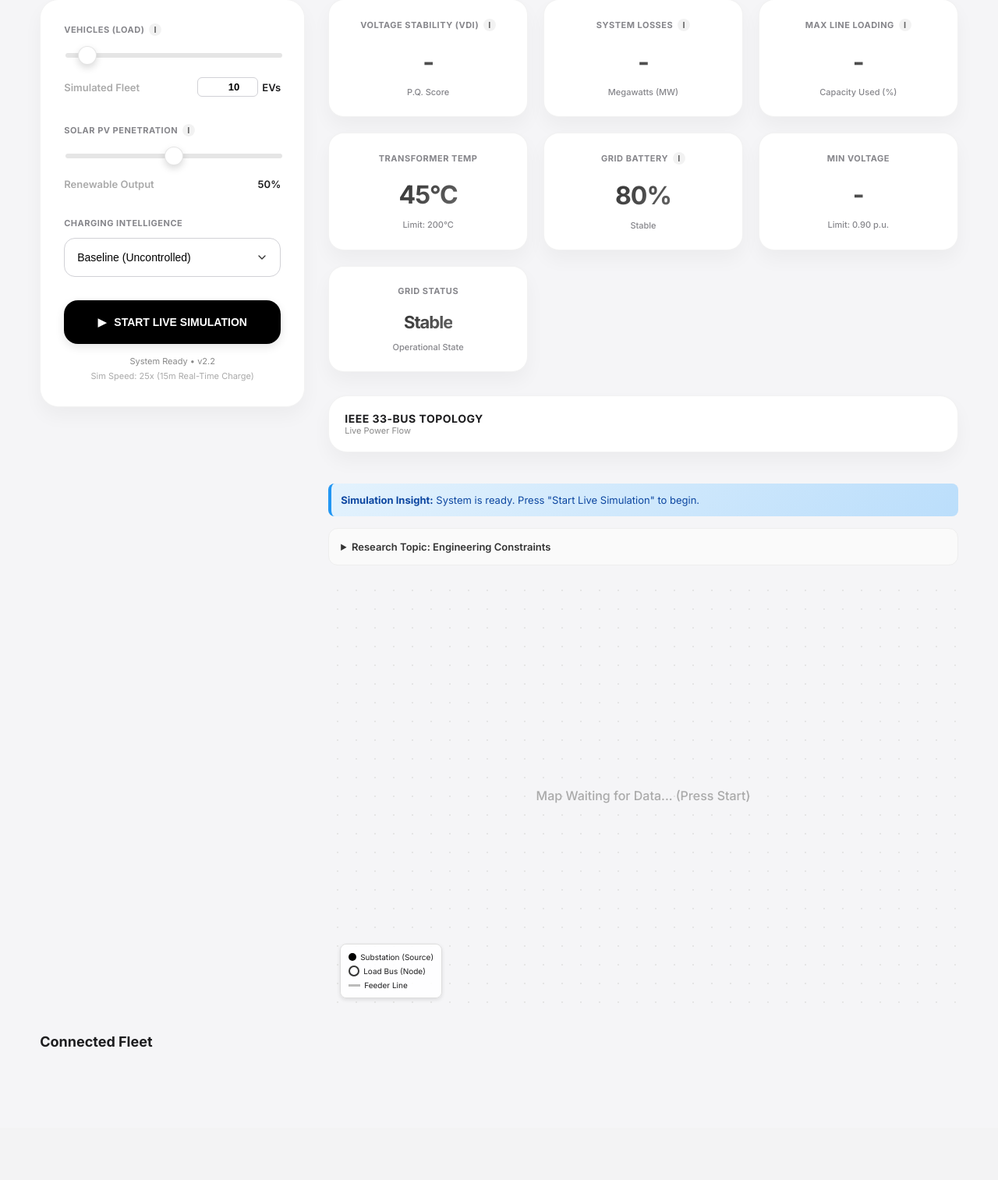
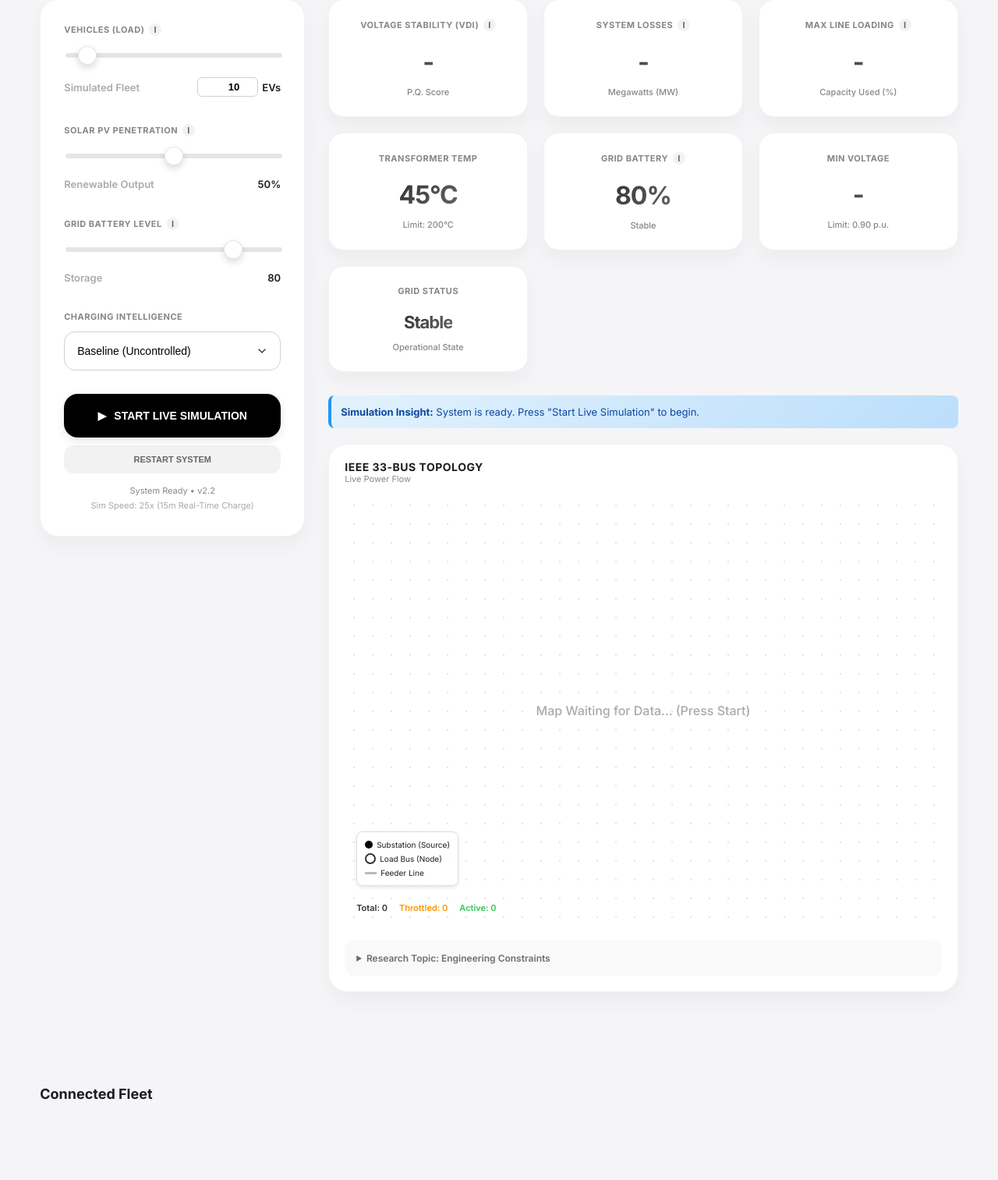
Before and after one commit to micheal-p/GridOS, a Flask app: page / in a window 1280 px wide. Shown: the part 172-1685 px from the top of the page at 78% size. Before the commit the page ends 1515 px from the top, so only its background shows below. Run offline with Flask 3, Linux system fonts and the light colour scheme; some libraries are stand-ins or nearby versions.

Commit message:
feat: Add simulation reset endpoint, battery level UI control, and enhance map display with fleet statistics.

```diff
--- a/app.py
+++ b/app.py
@@ -513,7 +513,7 @@ def run_simulation(num_cars, solar_intensity, strategy, battery_override=None):
     if grid_state["is_blackout"]:
          layman_explanation = "TOTAL BLACKOUT: The Island Grid has collapsed. No Solar or Battery power available."
     elif total_solar_mw < 0.1:
-         layman_explanation = "Running on Battery Reserves. Solar is OFF. Conserving energy is critical."
+         layman_explanation = "Running on GRID BATTERY. Solar is OFF (Night Mode). System will collapse if Battery hits 0%."
     elif total_requested_mw > available_supply_mw:
          layman_explanation = f"Generation Deficit! Solar ({total_solar_mw:.1f}MW) cannot meet Demand. Throttling all cars to prevent collapse."
 
@@ -569,5 +569,16 @@ def simulate():
     except Exception as e:
         return jsonify({"error": str(e)}), 500
 
+@app.route('/reset', methods=['POST'])
+def reset_simulation():
+    global grid_state
+    # Reset to initial defaults
+    grid_state["battery_kwh"] = 8000.0
+    grid_state["transformer_temp"] = 45.0
+    grid_state["is_blackout"] = False
+    grid_state["history"] = []
+    grid_state["fleet"] = [] # Clear persistent fleet
+    return jsonify({"status": "reset", "message": "Simulation State Cleared"})
+
 if __name__ == '__main__':
     app.run(debug=True)
--- a/templates/index.html
+++ b/templates/index.html
@@ -430,6 +430,21 @@
                 </div>
             </div>
 
+            <div style="margin-bottom: 35px;">
+                <label>
+                    Grid Battery Level
+                    <span class="tooltip-container"
+                        data-tooltip="Manually charge/discharge the community battery. Set to 0% with 0% Solar to test Blackout.">
+                        <span class="info-icon">i</span>
+                    </span>
+                </label>
+                <input type="range" id="battRange" min="0" max="100" value="80" oninput="uiUpdate('batt')">
+                <div style="display:flex; justify-content:space-between; font-size:13px; font-weight:600;">
+                    <span style="color:#aaa;">Storage</span>
+                    <span><span id="battVal">80</span></span>
+                </div>
+            </div>
+
             <label>Charging Intelligence</label>
             <select id="strategy">
                 <option value="dumb">Baseline (Uncontrolled)</option>
@@ -437,8 +452,12 @@
                 <option value="priority">Priority (Shortest Job First)</option>
             </select>
 
-            <button class="run-btn" onclick="toggleAutoRun()" id="autoBtn">
+            <button class="run-btn" onclick="toggleAutoRun()" id="autoBtn" style="margin-bottom:10px;">
                 <span id="playIcon">▶</span> <span id="btnText">START LIVE SIMULATION</span>
+            </button>
+            <button onclick="resetSystem()"
+                style="width:100%; padding:12px; background:rgba(0,0,0,0.05); color:#666; border:none; border-radius:12px; font-size:11px; font-weight:700; cursor:pointer;">
+                RESTART SYSTEM
             </button>
             <div style="margin-top:15px; font-size:11px; color:#888; text-align:center; line-height:1.4;">
                 <div id="log">System Ready • v2.2</div>
@@ -509,32 +528,24 @@
                 </div>
             </div>
 
-            <!-- Map -->
-            <div class="map-section">
-                <div style="font-weight:700; font-size:14px; letter-spacing:0.5px;">IEEE 33-BUS TOPOLOGY</div>
-                <div style="font-size:11px; color:#888;">Live Power Flow</div>
-            </div>
-
             <!-- LAYMAN EXPLANATION BOX -->
             <div id="laymanBox"
-                style="background: linear-gradient(135deg, #e3f2fd 0%, #bbdefb 100%); padding:12px; border-radius:8px; margin-bottom:15px; border-left: 4px solid #2196f3; font-size:13px; color:#0d47a1; line-height:1.4;">
+                style="background: linear-gradient(135deg, #e3f2fd 0%, #bbdefb 100%); padding:12px; border-radius:8px; margin-bottom:20px; border-left: 4px solid #2196f3; font-size:13px; color:#0d47a1; line-height:1.4;">
                 <strong>Simulation Insight:</strong> <span id="explainText">System is ready. Press "Start Live
                     Simulation" to begin.</span>
             </div>
 
-            <details>
-                <summary>Research Topic: Engineering Constraints</summary>
-                <div class="explainer-text">
-                    <strong>1. Voltage Stability:</strong> ANSI C84.1 standard requires voltage between 0.95 and
-                    1.05 p.u. Our simulation allows drops to 0.90 before failure.<br>
-                    <strong>2. Volt-Watt Control:</strong> The "Smart" strategy uses a local droop curve. It senses
-                    bus voltage and throttles charging power if voltage drops below safe limits, improving the VDI
-                    score.<br>
-                    <strong>3. Thermal Inertia:</strong> Real-time integration of transformer temperature based on
-                    current squared ($I^2$).
+            <!-- Map Section -->
+            <div class="map-section">
+                <!-- Header -->
+                <div style="display:flex; justify-content:space-between; align-items:center; margin-bottom:15px;">
+                    <div>
+                        <div style="font-weight:700; font-size:14px; letter-spacing:0.5px;">IEEE 33-BUS TOPOLOGY</div>
+                        <div style="font-size:11px; color:#888;">Live Power Flow</div>
                     </div>
-            </details>
+                </div>
 
+                <!-- Map -->
                 <div class="map-wrapper" id="gridMap">
                     <div id="mapPlaceholder"
                         style="position:absolute; top:50%; left:50%; transform:translate(-50%, -50%); color:#aaa; font-weight:500;">
@@ -543,7 +554,7 @@
 
                     <!-- Legend -->
                     <div
-                    style="position:absolute; bottom:15px; left:15px; background:rgba(255,255,255,0.9); padding:10px; border-radius:8px; border:1px solid #ddd; font-size:10px; box-shadow:0 2px 5px rgba(0,0,0,0.1);">
+                        style="position:absolute; bottom:50px; left:15px; background:rgba(255,255,255,0.9); padding:10px; border-radius:8px; border:1px solid #ddd; font-size:10px; box-shadow:0 2px 5px rgba(0,0,0,0.1);">
                         <div style="display:flex; align-items:center; margin-bottom:5px;">
                             <div style="width:10px; height:10px; background:#000; margin-right:5px; border-radius:50%;">
                             </div> Substation (Source)
@@ -557,13 +568,54 @@
                             <div style="width:15px; height:3px; background:#bbb; margin-right:5px;"></div> Feeder Line
                         </div>
                     </div>
+
+                    <!-- Fleet Stats (Below Legend, Transparent, Clickable) -->
+                    <div
+                        style="position:absolute; bottom:15px; left:15px; display:flex; gap:15px; font-size:11px; font-weight:600;">
+                        <div style="color:#333; text-shadow:0 1px 2px rgba(255,255,255,0.8); cursor:pointer;"
+                            onclick="setFilter('all')">
+                            Total: <span id="countTotal">0</span>
+                        </div>
+                        <div style="color:var(--orange); text-shadow:0 1px 2px rgba(255,255,255,0.8); cursor:pointer;"
+                            onclick="setFilter('throttled')">
+                            Throttled: <span id="countThrottled">0</span>
+                        </div>
+                        <div style="color:var(--green); text-shadow:0 1px 2px rgba(255,255,255,0.8); cursor:pointer;"
+                            onclick="setFilter('active')">
+                            Active: <span id="countActive">0</span>
+                        </div>
                     </div>
                 </div>
 
+                <!-- Details inside map card (cleaner) -->
+                <div style="margin-top:20px;">
+                    <details style="margin-bottom:0; background:#f9f9f9; border:none;">
+                        <summary style="font-size:12px; opacity:0.7;">Research Topic: Engineering Constraints</summary>
+                        <div class="explainer-text">
+                            <strong>1. Voltage Stability:</strong> ANSI C84.1 standard requires voltage between 0.95 and
+                            1.05 p.u. Our simulation allows drops to 0.90 before failure.<br>
+                            <strong>2. Volt-Watt Control:</strong> The "Smart" strategy uses a local droop curve. It
+                            senses
+                            bus voltage and throttles charging power if voltage drops below safe limits, improving the
+                            VDI
+                            score.<br>
+                            <strong>3. Thermal Inertia:</strong> Real-time integration of transformer temperature based
+                            on
+                            current squared ($I^2$).
+                        </div>
+                    </details>
+                </div>
                 <!-- Fleet -->
+
+            </div>
+        </div>
+
+    </div>
+
+    <!-- Full Width Fleet Section (Below Dashboard) -->
+    <div style="width: 92%; max-width: 1600px; margin-bottom: 80px;">
         <div style="font-weight:700; font-size:18px; margin-bottom:20px;">Connected Fleet</div>
         <div class="fleet-grid" id="fleetGrid"></div>
-    </div>
     </div>
 
     <script>
@@ -574,6 +626,15 @@
         let isBlackout = false;
         let batteryOverride = null;
         let isDraggingBatt = false;
+        let debounceTimer = null;
+        let currentFilter = 'all';
+        let latestCars = [];
+
+        function setFilter(type) {
+            currentFilter = type;
+            document.getElementById('fleetGrid').scrollIntoView({ behavior: 'smooth' });
+            if (latestCars.length > 0) renderFleet(latestCars);
+        }
 
         function uiUpdate(source) {
             // Sync Input and Range
@@ -583,17 +644,28 @@
                 document.getElementById('numCarsRange').value = document.getElementById('numCarsInput').value;
             } else if (source === 'batt') {
                 document.getElementById('battVal').innerText = document.getElementById('battRange').value + "%";
-                batteryOverride = document.getElementById('battRange').value * 100; // send as kwh? No, logic in backend expects kwh?
-                // Wait, backend expects kwh.
-                // We need to convert % to kWh. Max is 10000.
                 batteryOverride = (document.getElementById('battRange').value / 100.0) * 10000.0;
                 isDraggingBatt = true;
             }
             // Solar update
             document.getElementById('solarVal').innerText = document.getElementById('solar').value;
+
+            // AUTO-TRIGGER SIMULATION (Live Feedback)
+            // Debounce to prevent API spam while dragging
+            if (debounceTimer) clearTimeout(debounceTimer);
+            debounceTimer = setTimeout(() => {
+                if (!isAutoRunning) runSim(); // Only trigger if not already looping
+            }, 300);
         }
 
         // --- PHYSICS ENGINE (Visual Only) ---
+        function resetSystem() {
+            if (!confirm("Reset Simulation? This will clear all data.")) return;
+            fetch('/reset', { method: 'POST' })
+                .then(() => window.location.reload())
+                .catch(e => console.error(e));
+        }
+
         function startLiveTicker(netFlow) {
             if (physicsInterval) clearInterval(physicsInterval);
             physicsInterval = setInterval(() => {
@@ -730,23 +802,61 @@
 
         function renderFleet(cars) {
             const grid = document.getElementById('fleetGrid');
-            grid.innerHTML = "";
+            const totalEl = document.getElementById('countTotal');
+            const throttledEl = document.getElementById('countThrottled');
+            const activeEl = document.getElementById('countActive');
+
+            // Store for re-filtering
+            latestCars = cars || [];
+
             if (!cars || cars.length === 0) {
                 grid.innerHTML = "<div style='color:#999; padding:20px;'>No vehicles active.</div>";
+                totalEl.innerText = "0";
+                throttledEl.innerText = "0";
+                activeEl.innerText = "0";
                 return;
             }
 
+            // Calculate Counts (Always based on FULL list)
+            let tCount = 0;
+            let aCount = 0;
+
             cars.forEach(c => {
+                if (c.status.includes('curtailed') || c.status === 'queued') tCount++;
+                if (c.status === 'charging') aCount++;
+            });
+
+            totalEl.innerText = cars.length;
+            throttledEl.innerText = tCount;
+            activeEl.innerText = aCount;
+
+            // Filter for Display
+            let displayCars = cars;
+            if (currentFilter === 'throttled') {
+                displayCars = cars.filter(c => c.status.includes('curtailed') || c.status === 'queued');
+            } else if (currentFilter === 'active') {
+                displayCars = cars.filter(c => c.status === 'charging');
+            }
+
+            // Render
+            grid.innerHTML = "";
+            if (displayCars.length === 0) {
+                grid.innerHTML = `<div style='color:#999; padding:20px;'>No ${currentFilter} vehicles found.</div>`;
+                return;
+            }
+
+            displayCars.forEach(c => {
                 let badge = "";
                 let statusColor = "var(--green)";
 
                 if (c.status === 'stopped') {
                     badge = `<div class="badge" style="background:var(--red)">STOPPED</div>`;
                     statusColor = "var(--red)";
-                } else if (c.status.includes('curtailed')) {
+                } else if (c.status.includes('curtailed') || c.status === 'queued') {
                     badge = `<div class="badge" style="background:var(--orange)">THROTTLED</div>`;
                     statusColor = "var(--orange)";
-                    c.status = "Smart Curtailment"; // clean text
+                    if (c.status === 'queued') c.status = "Queued (Waiting)";
+                    else c.status = "Smart Curtailment";
                 } else {
                     badge = `<div class="badge" style="background:#000">CHARGING</div>`;
                 }
```
Also changed, not shown: thesis.txt (added, +73 -0 lines). Lines whose indentation alone changed are shown as unchanged.
